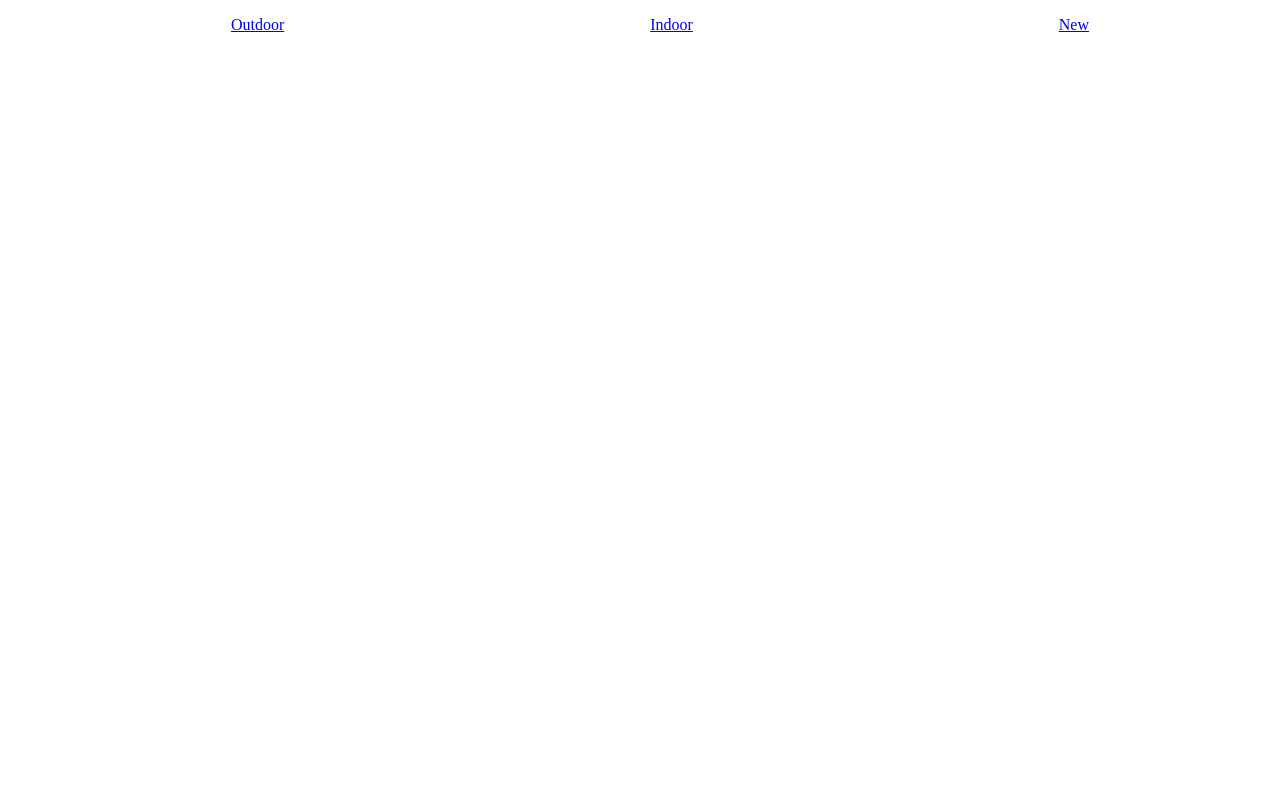
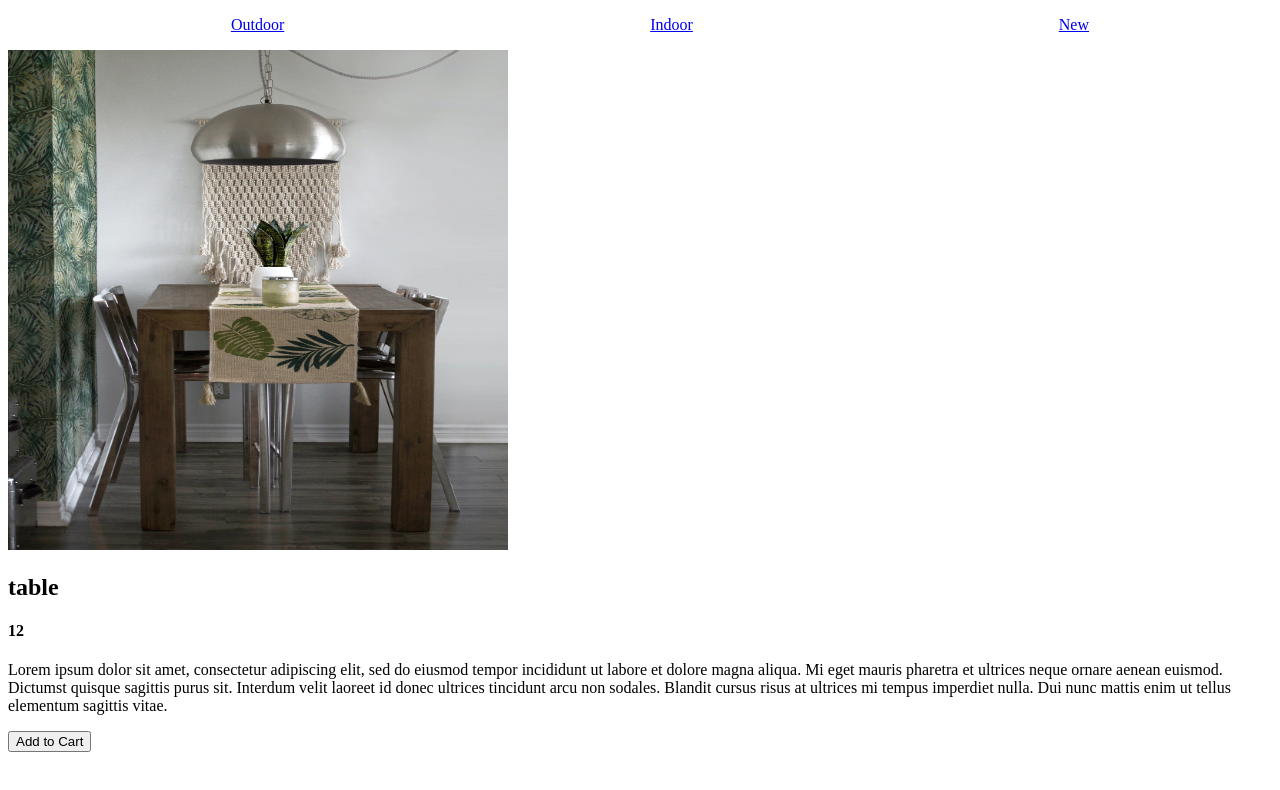
Before and after one commit to kpgh46/shoppingcart, a React (Create React App) app: page /indoor/itemdetail/5 in a window 1280 px wide. Before the commit this address had no page. Shown: the top 790 px of the page. Built offline with nearby package versions, Linux system fonts and the light colour scheme.

Commit message:
added itemDetail component

```diff
--- a/src/RouteSwitch.js
+++ b/src/RouteSwitch.js
@@ -36,11 +36,11 @@ let RouteSwitch = () => {
 					></Route>
 					<Route path="/new" element={<New />}></Route>
 					<Route
-						path="indoor/itemdetail"
+						path="indoor/itemdetail/:id"
 						element={<ItemDetail />}
 					></Route>
 					<Route
-						path="outdoor/itemdetail"
+						path="outdoor/itemdetail/:id"
 						element={<ItemDetail />}
 					></Route>
 				</Routes>
--- a/src/components/Item.js
+++ b/src/components/Item.js
@@ -3,10 +3,11 @@ import { Link } from "react-router-dom";
 
 let Item = (props) => {
 	let source = props.source;
+	// console.log(props);
+
 	return (
 		<div className="item-container">
-			<Link to="itemdetail">
-				{" "}
+			<Link to={`itemdetail/${props.id}`}>
 				<img
 					className="main-item-photo"
 					src={source}
--- a/src/components/ItemDetail.js
+++ b/src/components/ItemDetail.js
@@ -1,7 +1,34 @@
 import React from "react";
+import { useParams } from "react-router-dom";
+import data from "../data";
 
 let ItemDetail = () => {
-	return <div>This is an item</div>;
+	let { id } = useParams();
+
+	let product = data.find((item) => {
+		return item.id === parseInt(id);
+	});
+
+	console.log(product);
+
+	return (
+		<div className="itemdetail-container">
+			<div className="itemdetail-left">
+				<img
+					className="itemdetail-photo"
+					src={Object.values(product.image)}
+					alt="photo"
+				></img>
+			</div>
+
+			<div className="itemdetail-right">
+				<h2>{product.title}</h2>
+				<h4>{product.price}</h4>
+				<p>{product.description}</p>
+				<button>Add to Cart</button>
+			</div>
+		</div>
+	);
 };
 
 export default ItemDetail;
--- a/src/components/ShoppingPage.js
+++ b/src/components/ShoppingPage.js
@@ -3,7 +3,7 @@ import Item from "./Item";
 
 let ShoppingPage = (props) => {
 	let data = props.items;
-	console.log(data);
+	// console.log(data);
 
 	let pictures = data.map((picture) => {
 		return (
@@ -11,7 +11,8 @@ let ShoppingPage = (props) => {
 				source={Object.values(picture.image)}
 				title={picture.title}
 				price={picture.price}
-				description={picture.description}
+				type={picture.type}
+				id={picture.id}
 			/>
 		);
 	});
--- a/src/data.js
+++ b/src/data.js
@@ -14,6 +14,8 @@ export default [
 		title: "chair",
 		price: 4,
 		image: { outdoorOne },
+		description:
+			"Lorem ipsum dolor sit amet, consectetur adipiscing elit, sed do eiusmod tempor incididunt ut labore et dolore magna aliqua. Mi eget mauris pharetra et ultrices neque ornare aenean euismod. Dictumst quisque sagittis purus sit. Interdum velit laoreet id donec ultrices tincidunt arcu non sodales. Blandit cursus risus at ultrices mi tempus imperdiet nulla. Dui nunc mattis enim ut tellus elementum sagittis vitae.",
 	},
 	{
 		id: 2,
@@ -21,6 +23,8 @@ export default [
 		title: "table",
 		price: 7,
 		image: { outdoorTwo },
+		description:
+			"Lorem ipsum dolor sit amet, consectetur adipiscing elit, sed do eiusmod tempor incididunt ut labore et dolore magna aliqua. Mi eget mauris pharetra et ultrices neque ornare aenean euismod. Dictumst quisque sagittis purus sit. Interdum velit laoreet id donec ultrices tincidunt arcu non sodales. Blandit cursus risus at ultrices mi tempus imperdiet nulla. Dui nunc mattis enim ut tellus elementum sagittis vitae.",
 	},
 	{
 		id: 3,
@@ -28,6 +32,8 @@ export default [
 		title: "barstool",
 		price: 2,
 		image: { outdoorThree },
+		description:
+			"Lorem ipsum dolor sit amet, consectetur adipiscing elit, sed do eiusmod tempor incididunt ut labore et dolore magna aliqua. Mi eget mauris pharetra et ultrices neque ornare aenean euismod. Dictumst quisque sagittis purus sit. Interdum velit laoreet id donec ultrices tincidunt arcu non sodales. Blandit cursus risus at ultrices mi tempus imperdiet nulla. Dui nunc mattis enim ut tellus elementum sagittis vitae.",
 	},
 	{
 		id: 4,
@@ -35,33 +41,43 @@ export default [
 		title: "couch",
 		price: 8,
 		image: { outdoorFour },
+		description:
+			"Lorem ipsum dolor sit amet, consectetur adipiscing elit, sed do eiusmod tempor incididunt ut labore et dolore magna aliqua. Mi eget mauris pharetra et ultrices neque ornare aenean euismod. Dictumst quisque sagittis purus sit. Interdum velit laoreet id donec ultrices tincidunt arcu non sodales. Blandit cursus risus at ultrices mi tempus imperdiet nulla. Dui nunc mattis enim ut tellus elementum sagittis vitae.",
 	},
 	{
 		id: 5,
 		type: "indoor",
 		title: "table",
-		price: 8,
+		price: 12,
 		image: { indoorOne },
+		description:
+			"Lorem ipsum dolor sit amet, consectetur adipiscing elit, sed do eiusmod tempor incididunt ut labore et dolore magna aliqua. Mi eget mauris pharetra et ultrices neque ornare aenean euismod. Dictumst quisque sagittis purus sit. Interdum velit laoreet id donec ultrices tincidunt arcu non sodales. Blandit cursus risus at ultrices mi tempus imperdiet nulla. Dui nunc mattis enim ut tellus elementum sagittis vitae.",
 	},
 	{
 		id: 6,
 		type: "indoor",
 		title: "couch",
-		price: 8,
+		price: 20,
 		image: { indoorTwo },
+		description:
+			"Lorem ipsum dolor sit amet, consectetur adipiscing elit, sed do eiusmod tempor incididunt ut labore et dolore magna aliqua. Mi eget mauris pharetra et ultrices neque ornare aenean euismod. Dictumst quisque sagittis purus sit. Interdum velit laoreet id donec ultrices tincidunt arcu non sodales. Blandit cursus risus at ultrices mi tempus imperdiet nulla. Dui nunc mattis enim ut tellus elementum sagittis vitae.",
 	},
 	{
 		id: 7,
 		type: "indoor",
 		title: "chair",
-		price: 8,
+		price: 10,
 		image: { indoorThree },
+		description:
+			"Lorem ipsum dolor sit amet, consectetur adipiscing elit, sed do eiusmod tempor incididunt ut labore et dolore magna aliqua. Mi eget mauris pharetra et ultrices neque ornare aenean euismod. Dictumst quisque sagittis purus sit. Interdum velit laoreet id donec ultrices tincidunt arcu non sodales. Blandit cursus risus at ultrices mi tempus imperdiet nulla. Dui nunc mattis enim ut tellus elementum sagittis vitae.",
 	},
 	{
 		id: 8,
 		type: "indoor",
 		title: "couch",
-		price: 8,
+		price: 25,
 		image: { indoorFour },
+		description:
+			"Lorem ipsum dolor sit amet, consectetur adipiscing elit, sed do eiusmod tempor incididunt ut labore et dolore magna aliqua. Mi eget mauris pharetra et ultrices neque ornare aenean euismod. Dictumst quisque sagittis purus sit. Interdum velit laoreet id donec ultrices tincidunt arcu non sodales. Blandit cursus risus at ultrices mi tempus imperdiet nulla. Dui nunc mattis enim ut tellus elementum sagittis vitae.",
 	},
 ];
--- a/src/index.css
+++ b/src/index.css
@@ -65,3 +65,8 @@
   height: 300px;
   width: 300px;
 }
+
+.itemdetail-photo{
+  height: 500px;
+  width: 500px;
+}
```
